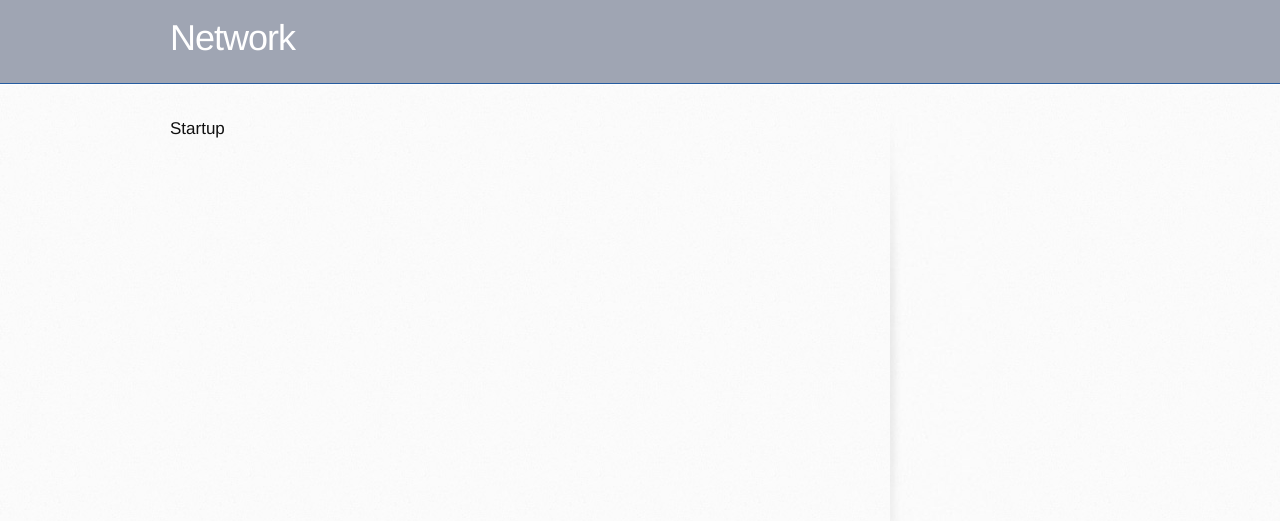
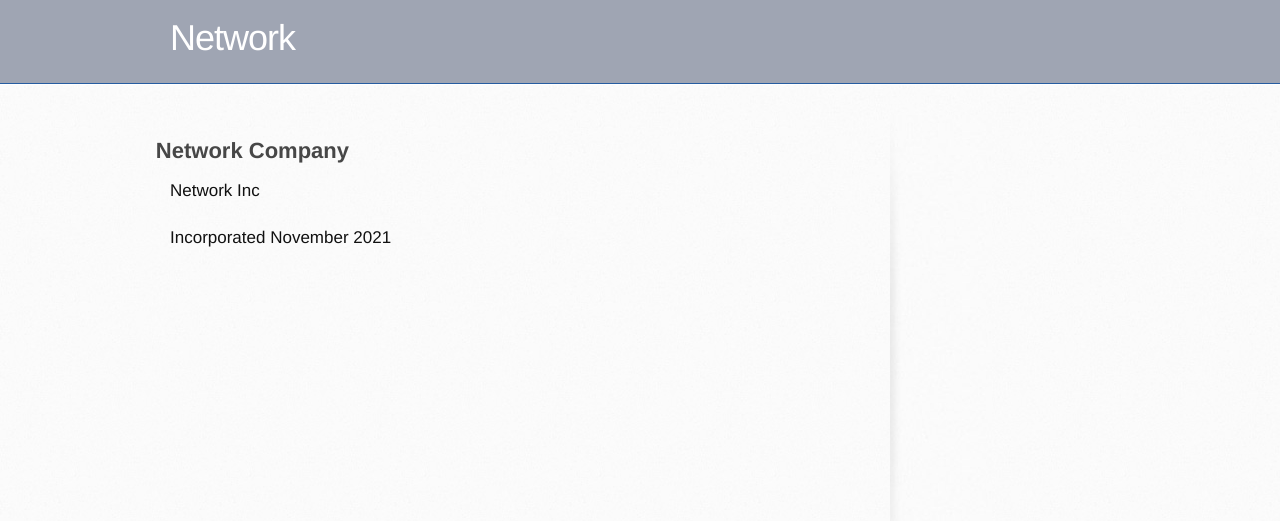
Before and after one commit to networkf/network.github.io, a Jekyll site: the page built from company.md, in a window 1280 px wide. Shown: the top 521 px of the page. Built offline with Jekyll 4.4.1, drawn with Linux system fonts in a browser that asks for light colours; some web fonts are replaced; our own code applies the rules of GitHub Pages for plain Markdown files; the repository's description, which GitHub fills in, is left out.

Commit message:
Update company.md

```diff
--- a/company.md
+++ b/company.md
@@ -6,4 +6,8 @@ layout: default
 </head>
 ---
 
-Startup
+## Network Company
+
+Network Inc
+
+Incorporated November 2021
```
